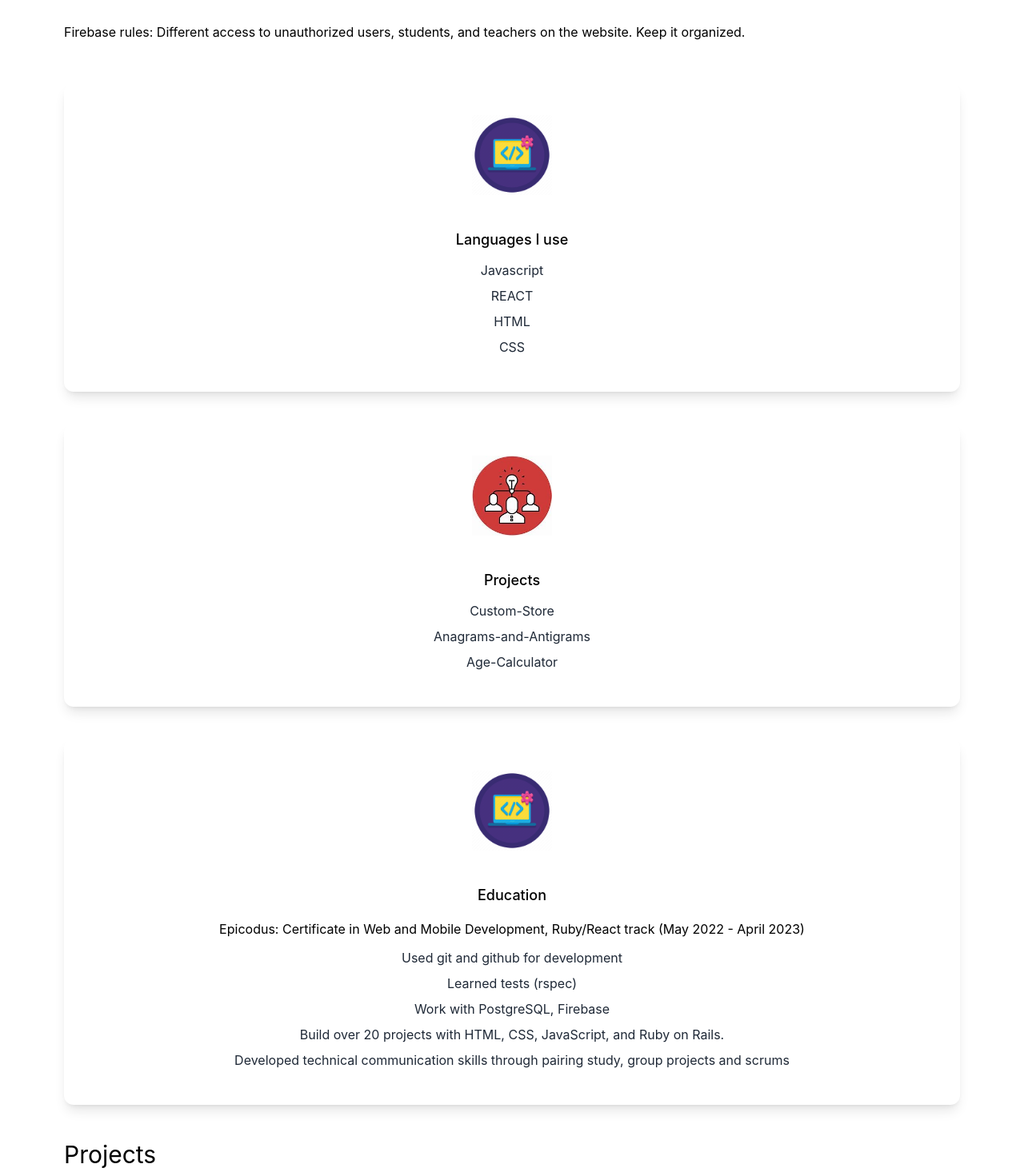
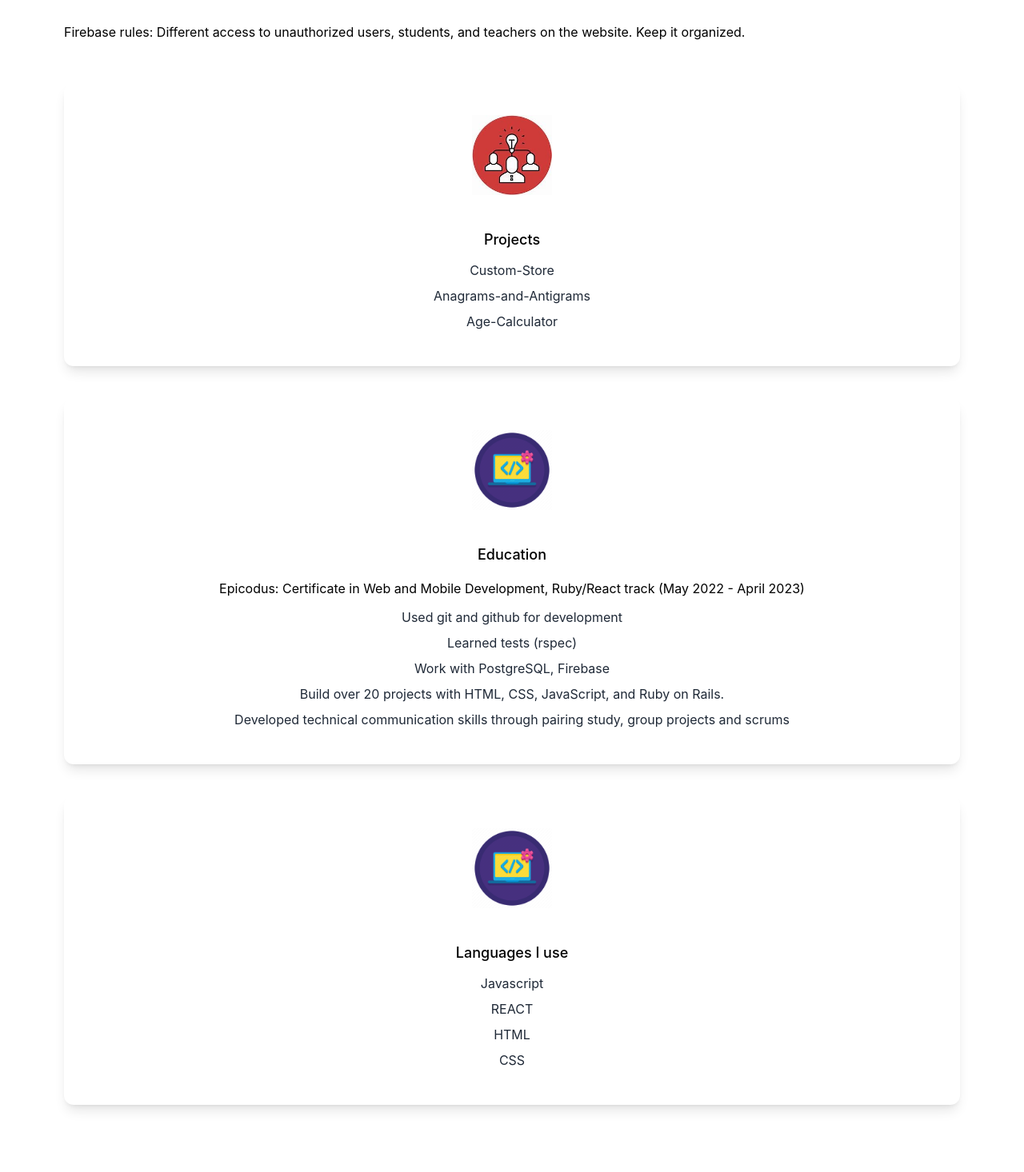
Before and after one commit to evegyzbirun/evgeny-portfolio1, a Next.js app: page / in a window 1280 px wide. Shown: the part 1160-2626 px from the top of the page at 80% size. After the commit the page ends 2582 px from the top, so only its background shows below. Built offline with nearby package versions, Linux system fonts and the light colour scheme.

Commit message:
small fix

```diff
--- a/pages/index.js
+++ b/pages/index.js
@@ -22,7 +22,7 @@ export default function Home() {
       <main className="bg-white px-10 md:px-20 lg:px-45 dark:bg-gray-900">
         <section className=" bg-white-200 min-h-screen">
           <nav className="py-10 mb-14 flex justify-between">
-            <h1 className="text-xl font-burtons">developed</h1>
+            <h1 className="text-xl font-burtons  dark:text-white">developed</h1>
             <ul className="flex items-center">
               <li>
                 <BsFillMoonStarsFill onClick={() => setDarkMode(!darkMode)} className="cursor-pointer text-2xl" />
@@ -35,8 +35,8 @@ export default function Home() {
 
           <div className="text-center p-12">
             <h2 className="text-5xl py-2 text-teal-600 font-medium">Evgeny Zbirun</h2>
-            <h3 className="text-2xl py-2">Developer</h3>
-            <p className="text-md py-5 leading-8 text-gray-800">
+            <h3 className="text-2xl py-2  dark:text-white">Developer</h3>
+            <p className="text-md py-5 leading-8 text-gray-800  dark:text-white">
               About me.
             </p>
           </div>
@@ -63,23 +63,14 @@ export default function Home() {
 
         <section>
           <div>
-            <h3 className="text-3xl py-1">Experience</h3>
-            <h2 className="text-2xl py-2"><spam className="text-teal-500"><a href="https://opineschool.com/">Opine</a></spam> (part-time React Web Developer)</h2>
-            <p className="text-md py-2 leading-8 text-gray-80">Added pictures as answers: The application built on REACT, worked on uploading each image as answers for each question card, one image got the correct value, other incorrect.</p>
-            <p className="text-md py-2 leading-8">CSV converter: Import and export option for teachers able to make study sets from river competitors and import to the website or export any of the sets.</p>
-            <p className="text-md py-2 leading-8">Firebase rules: Different access to unauthorized users, students, and teachers on the website. Keep it organized.</p>
+            <h3 className="text-3xl py-1  dark:text-white">Experience</h3>
+            <h2 className="text-2xl py-2 dark:text-white" ><spam className="text-teal-500"><a href="https://opineschool.com/">Opine</a></spam> (part-time React Web Developer)</h2>
+            <p className="text-md py-2 leading-8 text-gray-80 dark:text-white">Added pictures as answers: The application built on REACT, worked on uploading each image as answers for each question card, one image got the correct value, other incorrect.</p>
+            <p className="text-md py-2 leading-8 dark:text-white">CSV converter: Import and export option for teachers able to make study sets from river competitors and import to the website or export any of the sets.</p>
+            <p className="text-md py-2 leading-8 dark:text-white">Firebase rules: Different access to unauthorized users, students, and teachers on the website. Keep it organized.</p>
           </div>
           <div>
-            <div className="text-center shadow-lg p-10 rounded-xl my-10 dark:bg-white">
-              <Image src={icon1} width={100} height={100} />
-              <h3 className="text-lg font-medium pt-9 pb-2">Languages I use</h3>
-              <p className="text-gray-800 py-1">Javascript</p>
-              <p className="text-gray-800 py-1">REACT</p>
-              <p className="text-gray-800 py-1">HTML</p>
-              <p className="text-gray-800 py-1">CSS</p>
-            </div>
-
-            <div className="text-center shadow-lg p-10 rounded-xl my-10 dark:bg-white">
+          <div className="text-center shadow-lg p-10 rounded-xl my-10 dark:bg-white">
               <Image src={icon2} width={100} height={100} />
               <h3 className="text-lg font-medium pt-9 pb-2">Projects</h3>
               <p className="text-gray-800 py-1"><a href="https://github.com/evegyzbirun/custom-store">Custom-Store</a></p>
@@ -97,14 +88,21 @@ export default function Home() {
               <p className="text-gray-800 py-1">Build over 20 projects with HTML, CSS, JavaScript, and Ruby on Rails.</p>
               <p className="text-gray-800 py-1">Developed technical communication skills through pairing study, group projects and scrums</p>
             </div>
+
+            <div className="text-center shadow-lg p-10 rounded-xl my-10 dark:bg-white">
+              <Image src={icon1} width={100} height={100} />
+              <h3 className="text-lg font-medium pt-9 pb-2">Languages I use</h3>
+              <p className="text-gray-800 py-1">Javascript</p>
+              <p className="text-gray-800 py-1">REACT</p>
+              <p className="text-gray-800 py-1">HTML</p>
+              <p className="text-gray-800 py-1">CSS</p>
+            </div>
+
+
           </div>
         </section>
 
-        <section>
-          <div>
-            <h3 className="text-3xl py-1">Projects</h3>
-          </div>
-        </section>
+
       </main>
     </div>
   );
```
